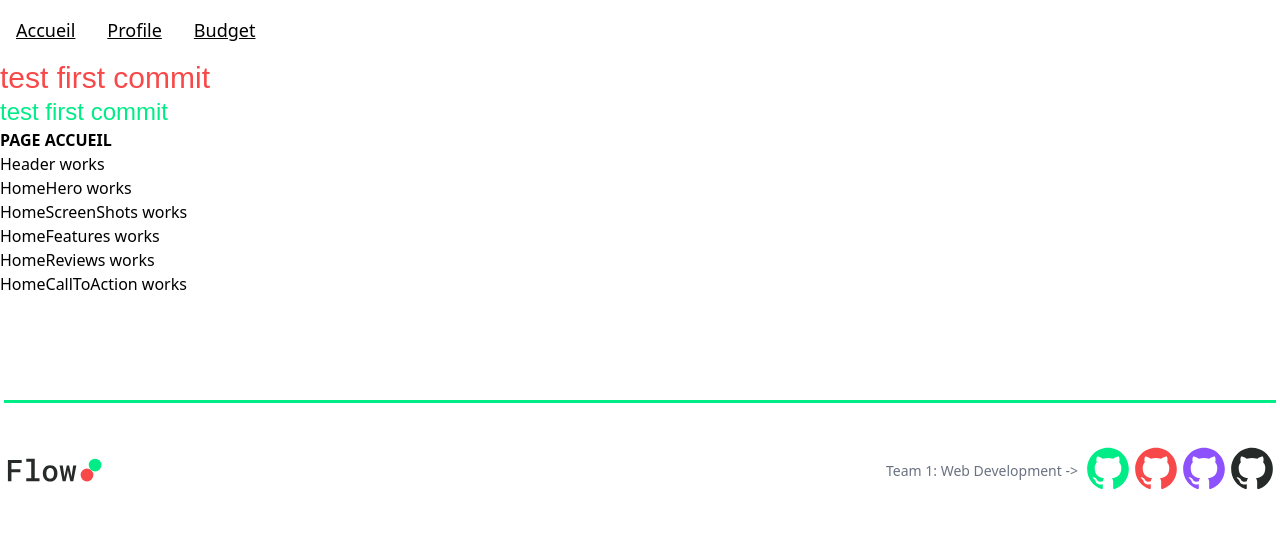
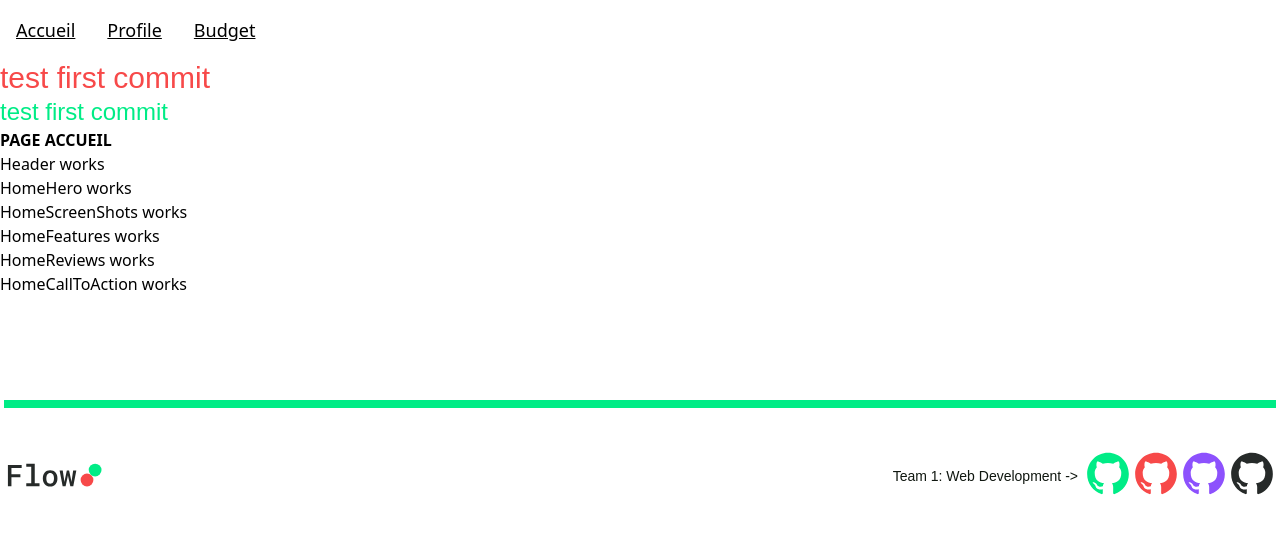
Before and after one commit to Big-pun/projet-synthese, a Vue app: page /accueil in a window 1280 px wide. Shown: the top 534 px of the page. Built offline with nearby package versions, Linux system fonts and the light colour scheme.

Commit message:
Footer completed

```diff
--- a/src/components/general/Footer.vue
+++ b/src/components/general/Footer.vue
@@ -9,7 +9,7 @@ export default {
     <!-- Container -->
     <div class="md:py-10 mx-auto w-full max-w-9xl px-5 md:px-1">
       <!-- Component -->
-      <div class="mb-8 w-full border-b border-[#00EC86] mt-16 border-2"></div> <!--REVOIR L'ÉPAISSEUR ET LA COULEUR ET SI ON L'A MET PARTOUT OU NON-->
+      <div class="mb-8 w-full border-accent1 mt-16 border-4"></div> <!--VOIR SI ON L'A MET PARTOUT OU NON-->
       <div class="flex md:flex-row flex-col items-center justify-between">
         <!-- LOGO -->
         <img src="@/assets/img/LogoNom.svg" alt="Flow logo" class="w-[100px] pb-8 md:pb-0" />
@@ -17,7 +17,7 @@ export default {
         <!-- Copyright and Icons -->
         <div class="flex md:flex-row flex-col items-center">
           <!-- Copyright Text -->
-          <p class="text-gray-500 text-sm p-[6px] text-center"> <!--REVOIR LA COULEUR (text-nom-dans-le-theme) ET LA FONTE POUR ROBOTO MONO class="font-[???] ..." -->
+          <p class="text-black font-roboto text-sm p-[6px] text-center">
             Team 1: Web Development ->
           </p>
 
@@ -43,7 +43,7 @@ export default {
               </svg>
             </a>
             <a
-              href="#"
+              href="https://github.com/jeannepietropaoli"
               target="_blank"
               class="inline-block py-2"
             >
@@ -62,7 +62,7 @@ export default {
               </svg>
             </a>
             <a
-              href="#"
+              href="https://github.com/ines-taborin"
               target="_blank"
               class="inline-block py-2"
             >
```
